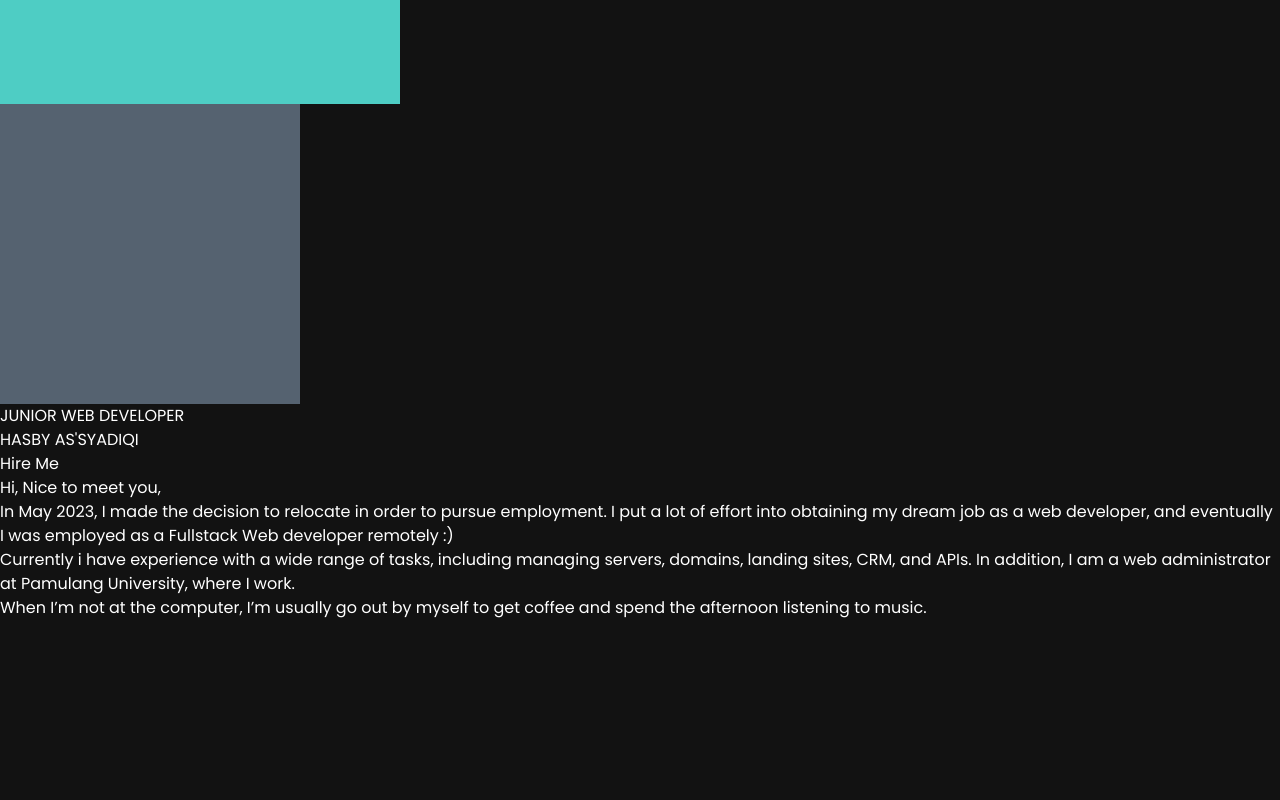
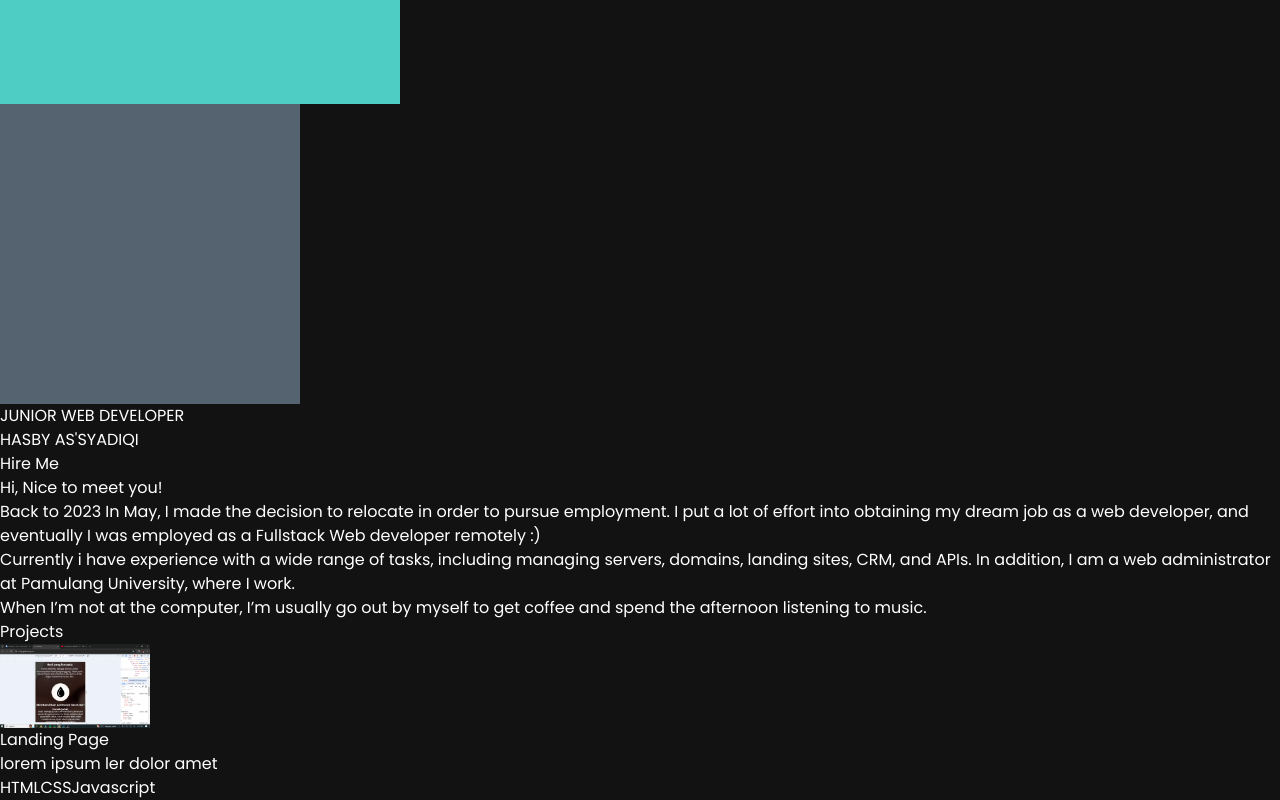
Before and after one commit to ftrnhasby/React-Portfolio, a React (Vite) app: page / in a window 1280 px wide. Shown: the part 997-1797 px from the top of the page. Before the commit the page ends 1617 px from the top, so only its background shows below. Built offline with nearby package versions, Linux system fonts and the light colour scheme.

Commit message:
Project Section

```diff
--- a/package.json
+++ b/package.json
@@ -10,6 +10,9 @@
     "preview": "vite preview"
   },
   "dependencies": {
+    "@fortawesome/fontawesome-svg-core": "^6.5.2",
+    "@fortawesome/free-regular-svg-icons": "^6.5.2",
+    "@fortawesome/react-fontawesome": "^0.2.2",
     "lucide-react": "^0.383.0",
     "react": "^18.2.0",
     "react-dom": "^18.2.0"
--- a/src/App.jsx
+++ b/src/App.jsx
@@ -1,14 +1,16 @@
 import { useState } from 'react'
 import { Navbar } from './components/Navbar'
 import { HeroSection } from './components/HeroSection'
-import { About } from './components/About'
+import { AboutSection } from './components/AboutSection'
+import { ProjectSection } from './components/ProjectSection'
 
 function App() {
   return (
     <div>
       <Navbar />
       <HeroSection />
-      <About />
+      <AboutSection />
+      <ProjectSection />
     </div>
   )
 }
--- a/src/components/About.jsx
+++ b/src/components/AboutSection.jsx
@@ -1,10 +1,10 @@
-export const About = () => {
+export const AboutSection = () => {
   return (
     <div id="about" className="h-screen w-full flex justify-center items-center">
 
         <div className="flex flex-col px-5 h-screen text-center gap-5 sm:w-[80%] md:w-[80%]  lg:w-[70%]  items-center justify-center ">
-            <h1 className="text-4xl font-bold mb-4">Hi, Nice to meet you,</h1>
-            <p className="text-lg justify">In May 2023, I made the decision to relocate in order to pursue employment. I put a lot of effort into obtaining my dream job as a web developer, and eventually I was employed as a Fullstack Web developer remotely :)</p>
+            <h1 className="text-4xl font-bold mb-4">Hi, Nice to meet you!</h1>
+            <p className="text-lg justify">Back to 2023 In May, I made the decision to relocate in order to pursue employment. I put a lot of effort into obtaining my dream job as a web developer, and eventually I was employed as a Fullstack Web developer remotely :)</p>
             <p className="text-lg">Currently i have experience with a wide range of tasks, including managing servers, domains, landing sites, CRM, and APIs. In addition, I am a web administrator at Pamulang University, where I work.</p>
             <p className="text-lg">When I’m not at the computer, I’m usually go out by myself to get coffee and spend the afternoon listening to music. </p>
        </div>
--- a/src/components/Navbar.jsx
+++ b/src/components/Navbar.jsx
@@ -26,7 +26,7 @@ export const Navbar = () => {
                 <ul className="hidden lg:flex space-x-12">
                     {navItems.map((item, index) => (
                         <li key={index}>
-                            <a href={item.href}>{item.label}</a>
+                            <a className="nav hover:text-teal-300 transition-all duration-300" href={item.href}>{item.label}</a>
                         </li>
                     ))}
                 </ul>
--- /dev/null
+++ b/src/components/ProjectSection.jsx
@@ -0,0 +1,30 @@
+import { projects } from "../constants/Index"
+
+export const ProjectSection = () => {
+  return (
+    <div className="h-screen flex  justify-center flex-col  lg:-mt-12">
+<div className="border-b  border-neutral-900 pb-4">
+        <h1 className="my-24 text-center text-4xl font-bold lg:-mt-12 md:mt-10 sm:mt-10 tracking-[.10em]">Projects</h1>
+        <div>
+            {projects.map((item, index) => (
+            <div key={index} className="flex flex-wrap ml-10 my-20  lg:justify-center">
+                    <div className="w-full lg:w-1/4">
+                    <img src={item.Image} width={150} height={150} alt={item.title} className="mb-66 rounded" />
+                    </div>
+                <div className="w-full max-w-xl lg:w-3/4">
+                    <h6 className="mb-2 font-semibold">{item.title}</h6>
+                    <p className="mb-4 text-neutral-400">{item.description}</p>
+                    {item.technologies.map((tech, index) => (
+                        <span key={index} className="mr-2 rounded border border-teal-400 bg-teal-400 bg-opacity-20 px-1">{tech}</span>
+                    ))}
+                </div>
+
+            </div>
+            ))}
+        </div>
+    </div>
+</div>
+
+
+  )
+}
--- a/src/constants/Index.jsx
+++ b/src/constants/Index.jsx
@@ -1,6 +1,16 @@
+import project1img from "../assets/project1img.png"
+
 export const navItems = [
     {label: 'Home', href: '#home'},
     {label: 'About', href: '#about'},
     {label: 'Projects', href: '#'},
     {label: 'Contact', href: '#'}
 ]
+
+export const projects = [
+    {title: "Landing Page",
+     Image: project1img,
+     description: "lorem ipsum ler dolor amet",
+     technologies: ["HTML", "CSS", "Javascript"]
+    },
+]
```
Also changed, not shown: src/assets/project1img.png (added), 1 other file (tests, documents, lock files or other folders).
